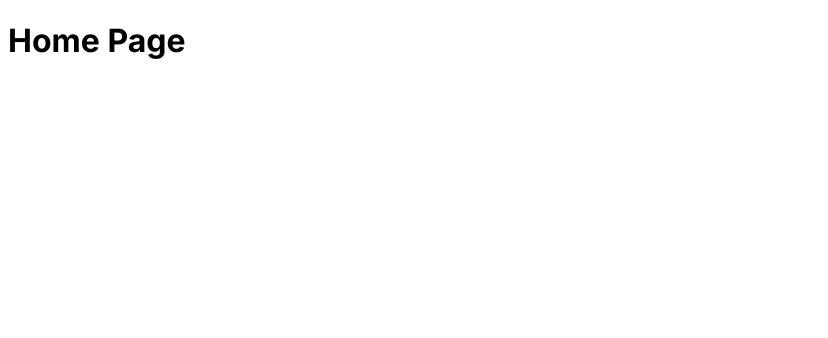
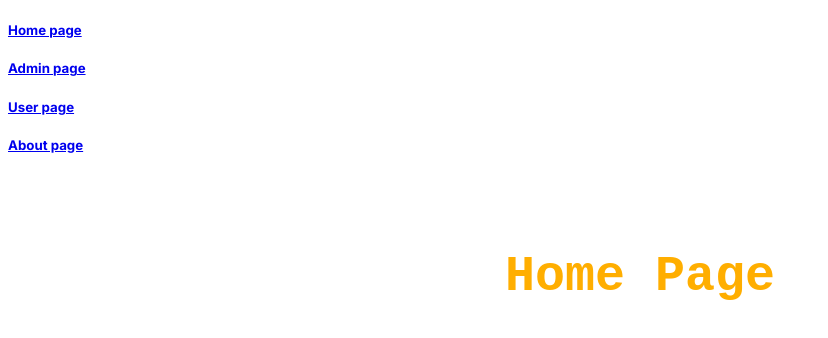
Before and after one commit to Jasmin2208/Nextjs, a Next.js app: page / in a window 1280 px wide. Shown: the top 338 px of the page, without its empty margins (0-828 px from the left). Built offline with nearby package versions, Linux system fonts and the light colour scheme.

Commit message:
How to make Production Build in next.js

```diff
--- a/src/app/layout.js
+++ b/src/app/layout.js
@@ -1,3 +1,4 @@
+import Link from 'next/link'
 import './globals.css'
 import { Inter } from 'next/font/google'
 
@@ -11,7 +12,15 @@ export const metadata = {
 export default function RootLayout({ children }) {
   return (
     <html lang="en">
-      <body className={inter.className}>{children}</body>
+      <body className={inter.className}>
+        <h5><Link href='/'>Home page</Link></h5>
+        <h5><Link href='/admin'>Admin page</Link></h5>
+        <h5><Link href='/user'>User page</Link></h5>
+        <h5><Link href='/about'>About page</Link></h5>
+        <br />
+        <br />
+        {children}
+      </body>
     </html>
   )
 }
--- a/src/app/page.js
+++ b/src/app/page.js
@@ -7,7 +7,7 @@ export default function Home() {
   return (
     <>
       <main>
-        <h1>Home Page</h1>
+        <h1 className='heading'>Home Page</h1>
       </main>
     </>
   )
```
Also changed, not shown: src/app/about/page.js (added, +9 -0 lines), src/app/admin/page.js (added, +9 -0 lines), src/app/user/page.js (added, +9 -0 lines).
